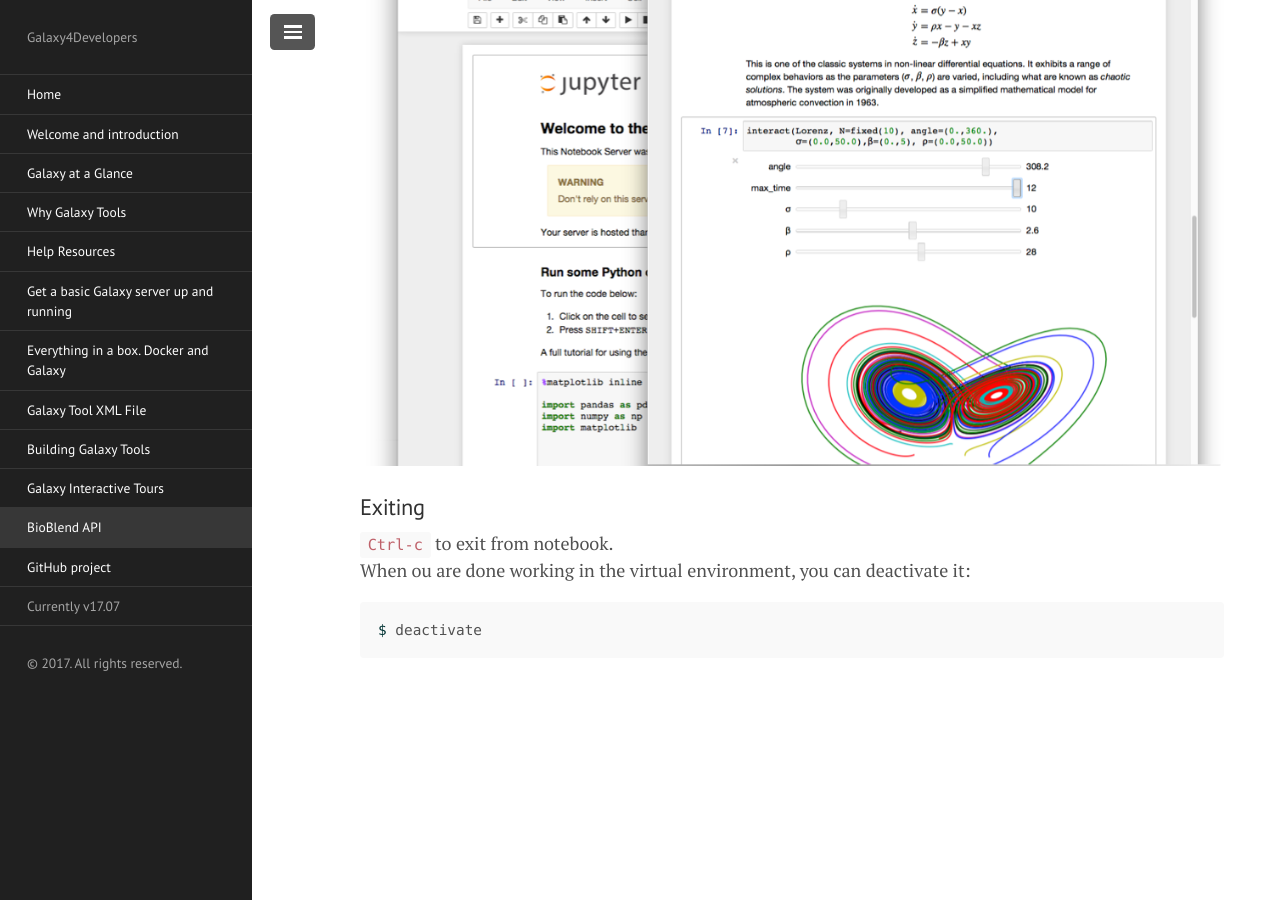
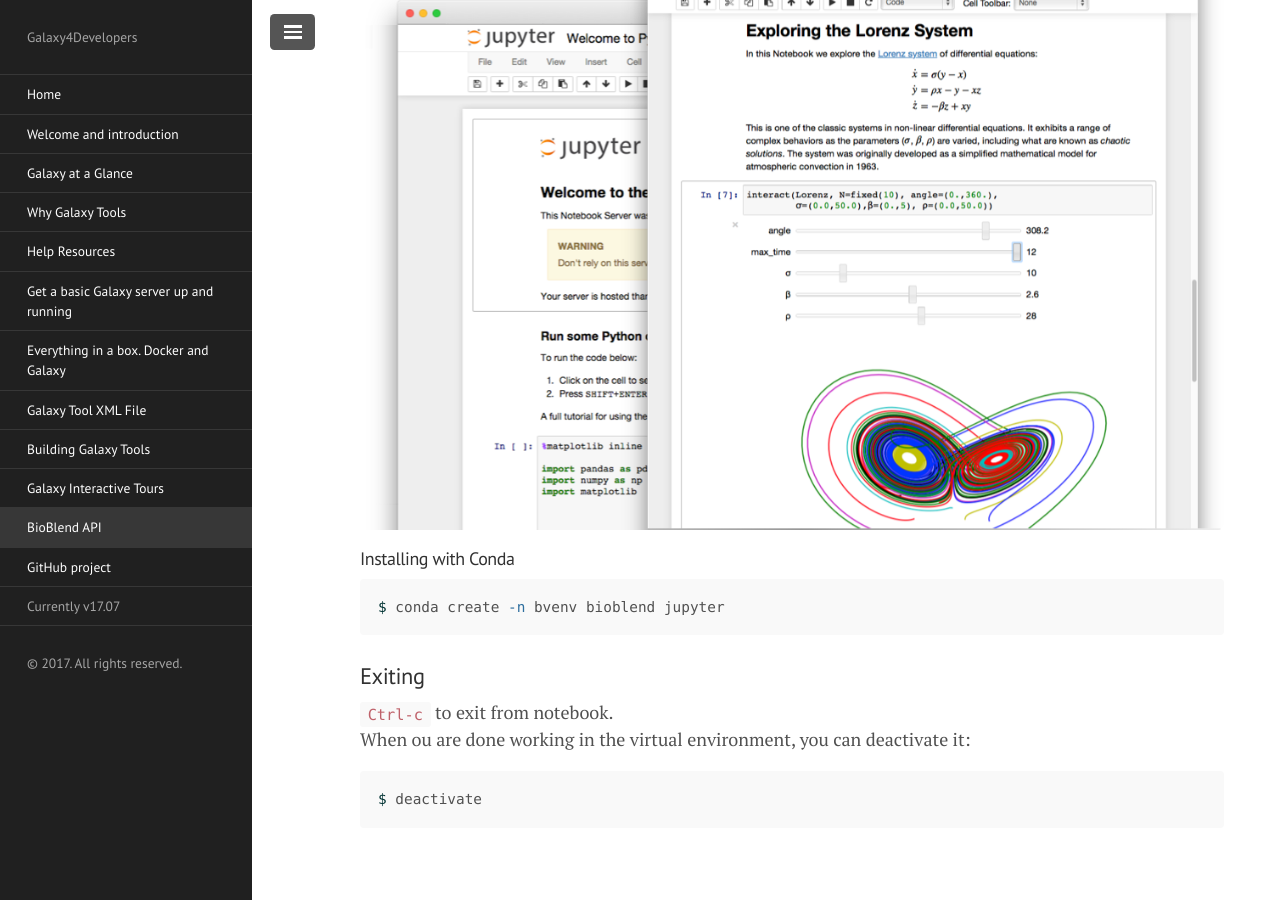
Before and after one commit to crs4/Galaxy4Developers, a Jekyll site: the page built from lectures/10.bioblend_api.md, in a window 1280 px wide and 900 px high, scrolled down 37943 px. Built offline with Jekyll 4.4.1, drawn with Linux system fonts in a browser that asks for light colours; nearby versions of some CDN libraries; some of the changed text lies outside the part shown.

Commit message:
With Conda

````diff
--- a/lectures/10.bioblend_api.md
+++ b/lectures/10.bioblend_api.md
@@ -1302,6 +1302,11 @@ statistical modeling, machine learning and much more.
 
 ![Jupyter Notebook]({{site.url}}/images/jupyterpreview.png)
 
+#### Installing with Conda
+```bash
+$ conda create -n bvenv bioblend jupyter
+```
+
 ### Exiting
 `Ctrl-c` to exit from notebook.
 When ou are done working in the virtual environment, you can deactivate it:
````
